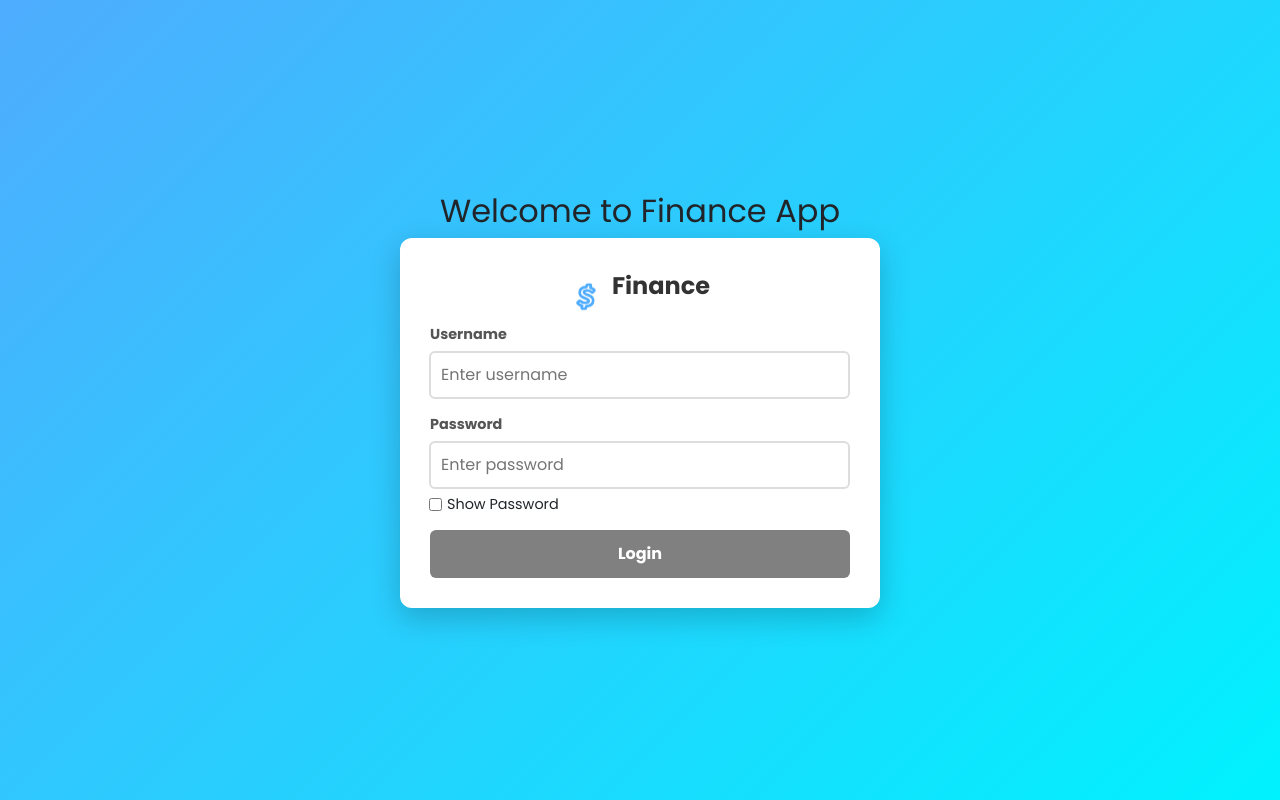
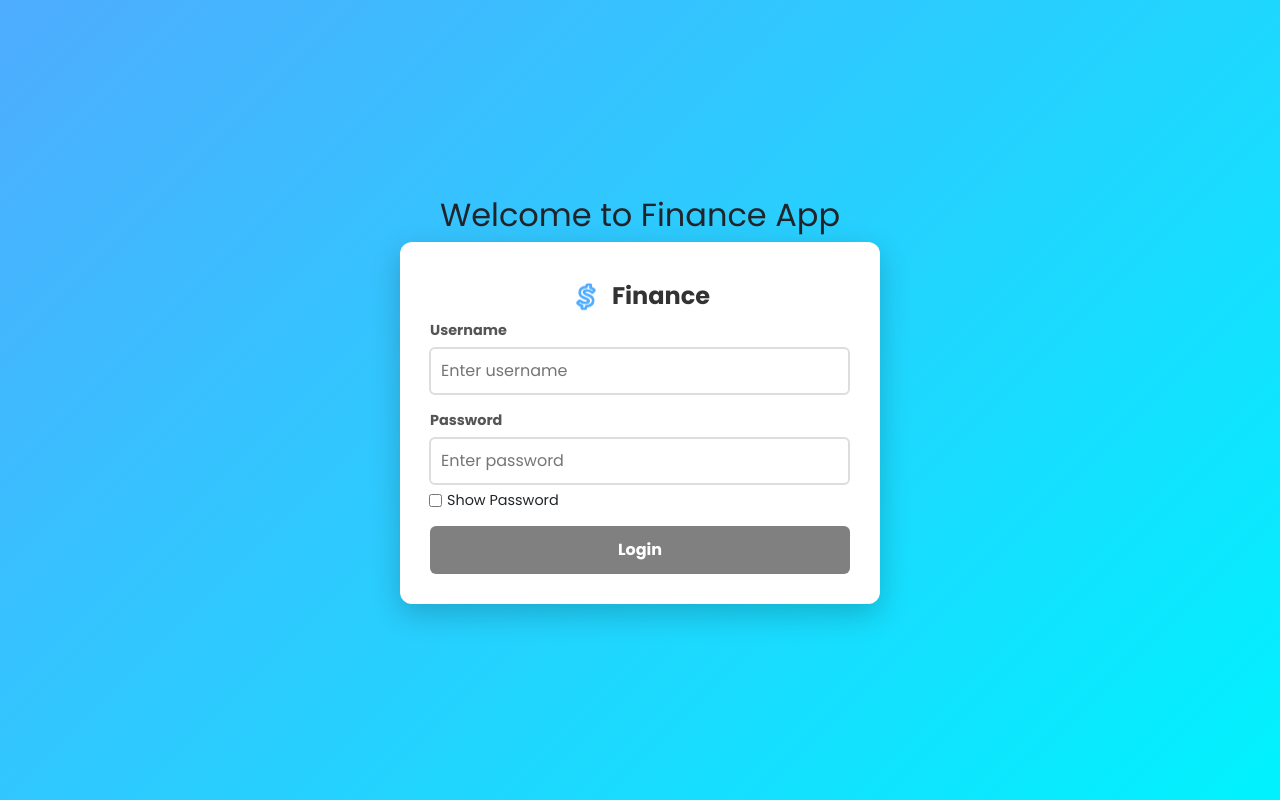
Before and after one commit to aathavansurya/financeClinet, a React (Create React App) app: page /login in a window 1280 px wide. Built offline with nearby package versions, Linux system fonts and the light colour scheme; the HTML template or start-up script is replaced by a standard one.

Commit message:
initial commit

```diff
--- a/src/components/auth/Login.js
+++ b/src/components/auth/Login.js
@@ -88,7 +88,7 @@ const Login = () => {
           <div className="icon">
             <TbBrandCashapp />
           </div>
-          <span className="title">Finance</span>
+          <span className="title mb-0">Finance</span>
         </div>
 
         {/* Form Section */}
```
